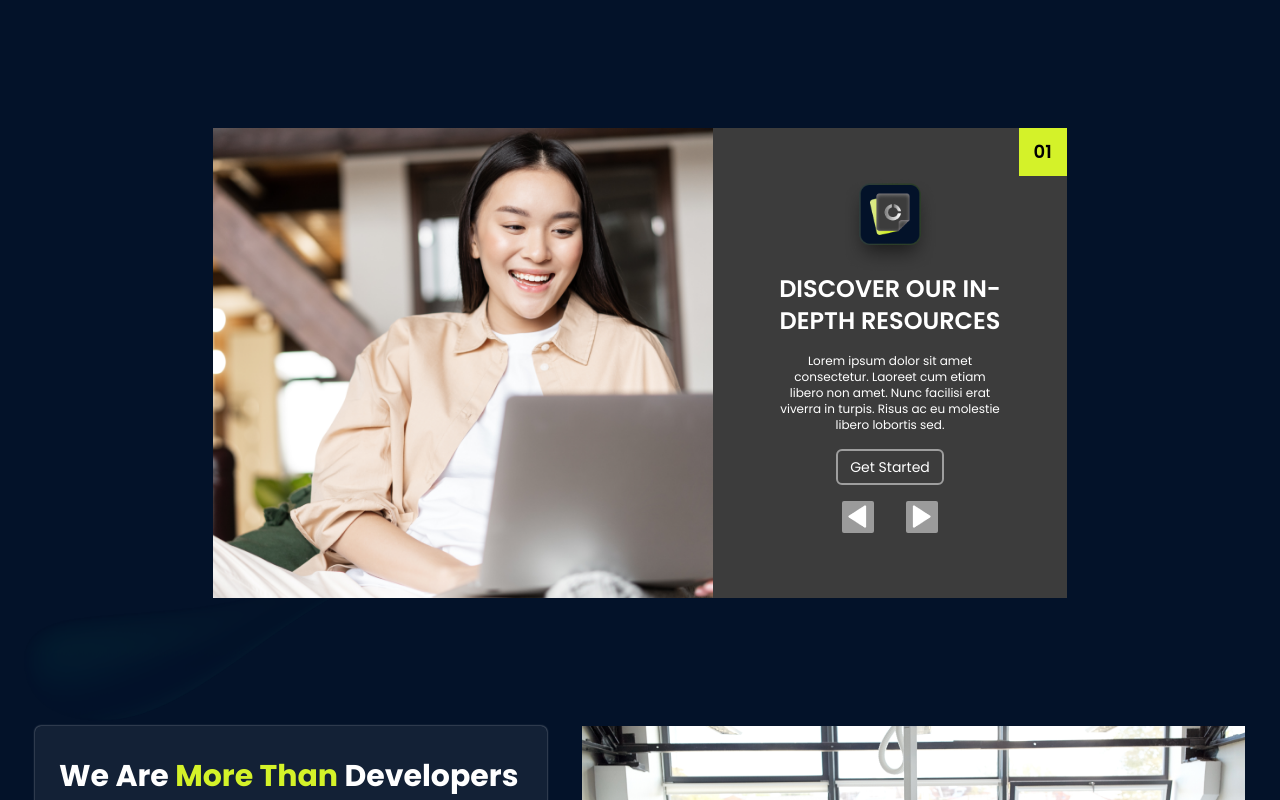
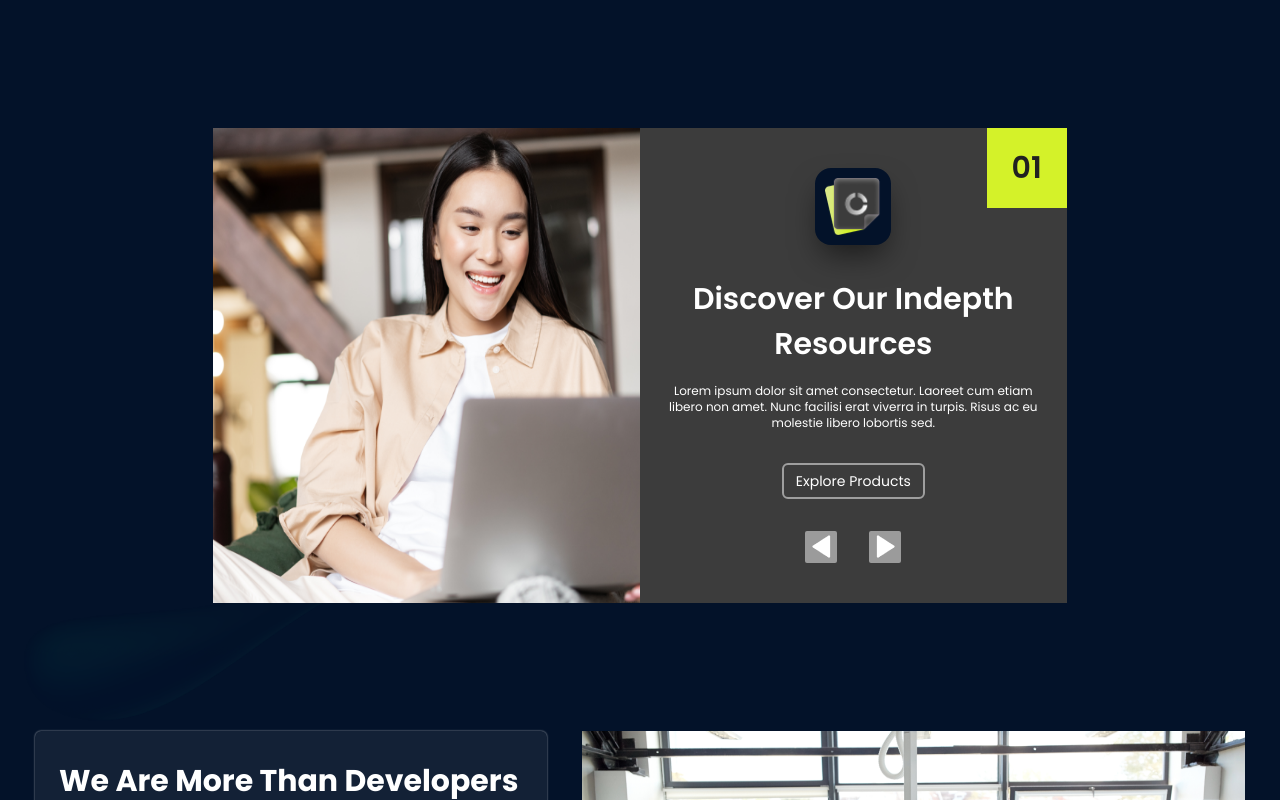
Before and after one commit to Mohit-Nippanikar78/Building-Online-Devs, a React (Vite) app: page / in a window 1280 px wide. Shown: the part 640-1440 px from the top of the page. Built offline with nearby package versions, Linux system fonts and the light colour scheme.

Commit message:
last commit

```diff
--- a/src/components/Homepage/Homepage-hero.jsx
+++ b/src/components/Homepage/Homepage-hero.jsx
@@ -25,21 +25,21 @@ const HomepageHero = () => {
       ></video>
 
       <div className="relative md:min-h-[600px] lg:w-1/2 lg:ml-40 lg:h-screen flex md:justify-center flex-col p-6 items-start  text-white max-w-lg ">
-        <div className=" text-3xl lg:text-5xl capitalize font-extrabold tracking-[2px]">
+        <div className=" text-3xl lg:text-5xl capitalize font-semibold tracking-[.64px]">
           <div className="lg:mb-4 mb-2">
             <span id="homepage-heading-gradient">building </span>
             future
           </div>
           <div className="w-max">online developers</div>
         </div>
-        <div className="font-xs   tracking-[0.001rem] text-xs lg:my-4 my-8 max-w-md">
+        <div className="font-normal tracking-[0.001rem] text-neutral-500 text-xs mt-6 max-w-md">
           Lorem ipsum dolor sit amet consectetur. Facilisi nunc eu egestas at
           blandit. Quisque egestas quam nibh et semper. Dictum sit a mi
           tristique in tincidunt porta tincidunt fringilla. Scelerisque magna
           ipsum vitae pharetra bibendum. Morbi pretium ullamcorper penatibus.
         </div>
         <div
-          className="relative cursor-pointer"
+          className="relative cursor-pointer mt-8"
           onMouseOver={() => {
             setBtnHover(true);
           }}
--- a/src/components/Payment/index.jsx
+++ b/src/components/Payment/index.jsx
@@ -60,7 +60,7 @@ const OrderSummary = () => {
                         </div>
                     </div>
                 </div>
-                <CustomButton text={paymentSuccess ? "Back Home" : "Try Again"} dark={false} type="consultation" func={()=>{navigate("/")}} />
+                <CustomButton text={paymentSuccess ? "Back Home" : "Try Again"} dark={false} type="consultation" func={() => { navigate("/") }} />
             </div>
         </div></>)
 }
--- a/src/components/elements/Journey.jsx
+++ b/src/components/elements/Journey.jsx
@@ -8,34 +8,35 @@ import LeftplayButton from "./LeftplayButton";
 
 const HomepageJourney = () => {
   let dispatch = useDispatch();
+  let navigate = useNavigate();
   const { data, activeId } = useSelector((state) => state.homecards);
   return (
-    <div className="relative lg:-mt-8 flex flex-col md:flex-row  md:max lg:w-2/3  text-white z-30  m-auto ">
-      <img
-        src={`/images/homepage/card${activeId}-person.png`}
-        className="max-w-[500px] "
-        alt=""
-      />
-      <div className="bg-neutral-800 px-12 py-6 lg:py-0 w-full lg:w-auto  relative flex justify-center items-center flex-col">
-        <div className="absolute top-0 right-0 w-12 h-12 bg-lime flex justify-center items-center text-black font-semibold text-lg">
+    <div className="relative lg:-mt-8 grid grid-cols-1 md:grid-cols-2  md:max lg:w-2/3  text-white z-30  m-auto ">
+      <img src={`/images/homepage/card${activeId}-person.png`} className="h-full w-full" alt="" />
+      <div className="bg-neutral-800 w-full lg:w-auto  relative flex gap-8 lg:py-10 px-6 py-8  justify-center items-center flex-col">
+        <div className="absolute top-0 right-0 w-20 h-20 bg-lime flex justify-center items-center text-neutral-900 font-semibold text-3xl">
           0{activeId}
         </div>
+        <div className="bg-navy p-2.5 rounded-2xl" style={{ boxShadow: "0px 15px 30px -6px rgba(0, 0, 0, 0.55)" }}>
           <img
-          className="w-24"
+            className="w-14"
             src={`/images/homepage/card${activeId}-icon.png`}
             alt=""
           />
-        <div className="font-semibold lg:text-2xl text-xl text-center uppercase">
+        </div>
+        <div className="max-w-[432px]" >
+          <div className="font-semibold text-[30px] text-center capitalize pb-4  mx-auto">
             {data[activeId - 1].title}
           </div>
-        <div className="max-w-sm font-normal text-center p-4 text-xs">
+          <div className="max-w-sm font-normal text-center text-xs">
             {data[activeId - 1].content}
+          </div>
         </div>
         <CustomButton
           text={data[activeId - 1].buttonText}
-          navLink={data[activeId - 1].buttonLink}
+          func={() => {navigate(data[activeId - 1].buttonLink) }}
         />
-        <div className="flex justify-evenly items-center  my-4">
+        <div className="flex justify-evenly items-center">
           <LeftplayButton func={() => {
             dispatch(prevCard());
           }} />
--- a/src/components/elements/ProductCard.jsx
+++ b/src/components/elements/ProductCard.jsx
@@ -16,8 +16,7 @@ const ProductCard = ({ course, type }) => {
                     {desc}   </div>
                 <div className="flex justify-between ">
                     <span className="text-2xl font-extrabold text-[#212121]">
-
-                        ${id}
+                        ${price}
                     </span>
                     <button className="rounded-md border-[#3c3c3c] px-4 py-2 border-2 border-solid" onClick={() => { navigate(`/product/${id}`) }}>
                         <svg width="16" height="16" viewBox="0 0 16 16" fill="none" xmlns="http://www.w3.org/2000/svg">
--- a/src/features/Courses.js
+++ b/src/features/Courses.js
@@ -6,10 +6,13 @@ let courseSlice = createSlice({
   initialState: {
     courses: initialCourses,
     loading: false,
+    cart: [],
   },
   reducers: {
     addToCart: (state, action) => {
-      state.courses[action.payload.id].cart = true;
+      let { quantity, id } = action.payload;
+      let tempCourse = state.courses.find((course) => course.id === id);
+      cart.push({ ...tempCourse, quantity });
     },
     removeFromCart: (state, action) => {
       state.courses[action.payload.id].cart = false;
--- a/src/features/Homecards.js
+++ b/src/features/Homecards.js
@@ -7,11 +7,11 @@ const HomecardsSlice = createSlice({
     data: [
       {
         id: 1,
-        title: "Discover our in-depth resources",
+        title: "Discover our indepth resources",
         content:
           "Lorem ipsum dolor sit amet consectetur. Laoreet cum etiam libero non amet. Nunc facilisi erat viverra in turpis. Risus ac eu molestie libero lobortis sed.",
-        buttonText: "Get Started",
-        buttonLink: "/",
+        buttonText: "Explore Products",
+        buttonLink: "/products",
       },
       {
         id: 2,
@@ -23,7 +23,7 @@ const HomecardsSlice = createSlice({
       },
       {
         id: 3,
-        title: "level up your dev knowledge anyywhere",
+        title: "level up your dev knowledge anywhere",
         content:
           "Lorem ipsum dolor sit amet consectetur. Laoreet cum etiam libero non amet. Nunc facilisi erat viverra in turpis. Risus ac eu molestie libero lobortis sed.",
         buttonText: "Access Your Account",
--- a/src/features/User.js
+++ b/src/features/User.js
@@ -50,5 +50,5 @@ export const checkLocalUser = createAsyncThunk(
 //     return userInfo;
 //   };
 
-export const { setUser ,removeUser} = userSlice.actions;
+export const { setUser, removeUser } = userSlice.actions;
 export default userSlice.reducer;
--- a/tailwind.config.js
+++ b/tailwind.config.js
@@ -7,21 +7,23 @@ export default {
         poppins: ["Poppins", "sans-serif"],
       },
       backgroundColor: {
+        navy: "#031229",
         lime: "#D4F229",
         neutral: {
-          400:"#F4F4F4",
+          400: "#F4F4F4",
           800: "#3C3C3C",
-          900:"#212121"
+          900: "#212121",
         },
 
         homepageCardArrowBg: "#9B9B9B",
         navy: "#031229",
       },
       colors: {
-        error:"#C81414",
-        lime: "#D4F229",
+        error: "#C81414",
+        lime: "white",
         infoBlue: "#3285DA",
         neutral: {
+          500: "#D0D0D0",
           600: "#9B9B9B",
           800: "#3C3C3C",
           900: "#212121",
@@ -31,13 +33,13 @@ export default {
         "15px": "15px",
       },
       borderColor: {
-          lime: "#D4F229",
+        lime: "#D4F229",
         neutral: {
           800: "#3C3C3C",
         },
       },
       outline: {
-          lime: "#D4F229",
+        lime: "#D4F229",
         neutral: {
           800: "#3C3C3C",
         },
@@ -46,6 +48,9 @@ export default {
       fill: {
         infoBlue: "#3285DA",
       },
+      fontSize:{
+        s32: '32px',
+      }
     },
     plugins: [],
   },
```
Also changed, not shown: src/components/ProductPage/ProductPage-Consultation.jsx (+16 -9 lines), public/images/homepage/card1-icon.png, src/App.jsx (indentation only). Lines whose indentation alone changed are shown as unchanged.
